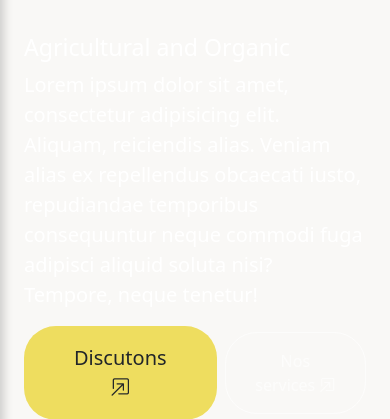
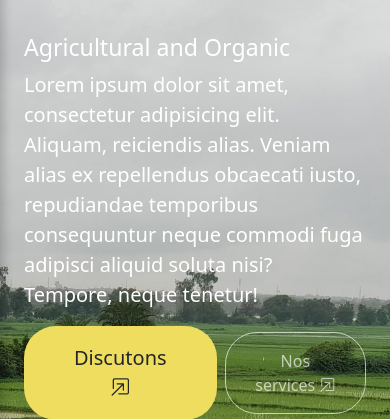
Before and after one commit to Sultan9463/Agritech-App, a plain HTML site: page index_acceuil.html in a window 390 px wide. Shown: the part 74-493 px from the top of the page. Drawn offline with nearby package versions, Linux system fonts and the light colour scheme; the site is published under a folder, as on GitHub Pages, so addresses that start at the root find nothing.

Commit message:
Mise à jour

```diff
--- a/Dossier_Css/style.css
+++ b/Dossier_Css/style.css
@@ -153,7 +153,7 @@ a{
 .w-mardi{
     width: 80% !important;
     height: 300px;
-     background-image: url(/images/Home_Carroussel.jpg) !important;
+     background-image: url(../images/Home_Carroussel.jpg) !important;
     background-repeat: no-repeat;
     background-size: cover;        /* très important */
     background-position: center;
@@ -161,7 +161,7 @@ a{
 }
 
 .Home{
-    background-image: url(/images/Home_Carroussel.jpg) !important;
+    background-image: url(../images/Home_Carroussel.jpg) !important;
     background-repeat: no-repeat;
     background-size: cover;        /* très important */
     background-position: center;
@@ -214,7 +214,7 @@ a{
 
 @media (max-width:1440px) {
 .Home{
-    background-image: url(/images/Home_Carroussel.jpg) !important;
+    background-image: url(./images/Home_Carroussel.jpg) !important;
     background-repeat: no-repeat;
     background-size: cover;        /* très important */
     background-position: center;
@@ -225,7 +225,7 @@ a{
 
 @media (max-width:1024px) {
     .Home{
-    background-image: url(/images/Home_Carroussel.jpg) !important;
+    background-image: url(../images/Home_Carroussel.jpg) !important;
     background-repeat: no-repeat;
     background-size: cover;        /* très important */
     background-position: center;
@@ -244,7 +244,7 @@ a{
 
 @media (max-width:768px) {
      .Home{
-    background-image: url(/images/Home_Carroussel.jpg) !important;
+    background-image: url(../images/Home_Carroussel.jpg) !important;
     background-repeat: no-repeat;
     background-size: cover;        /* très important */
     background-position: center;
```
